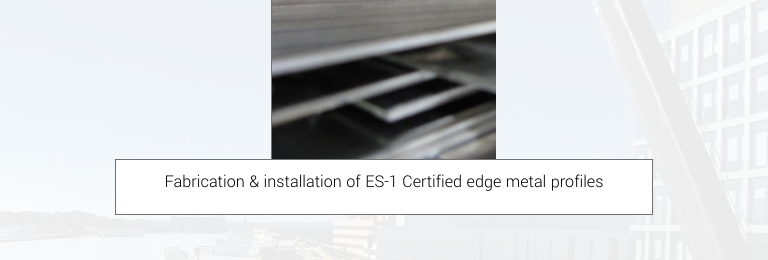
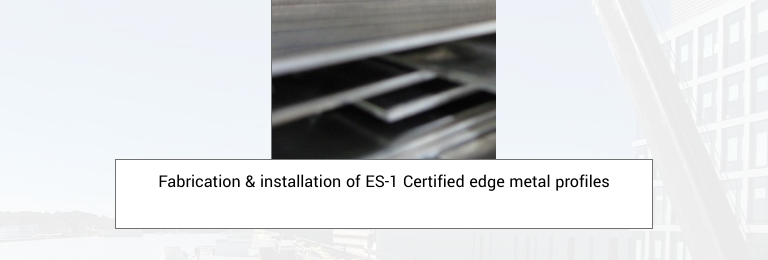
Before and after one commit to dmj444777/marshall, a website: page services.html in a window 768 px wide. Shown: the part 341-601 px from the top of the page. Drawn offline with Linux system fonts and the light colour scheme.

Commit message:
Update sitepgs.css

```diff
--- a/sitepgs.css
+++ b/sitepgs.css
@@ -236,7 +236,7 @@ hr{width:50vw;margin:auto auto 5vh auto;}           .hrMobileMenu{width:80vw;mar
             font-family:var(--Antonio);font-weight:400;font-size:32px;text-decoration:none;text-align:center;
             box-sizing:border-box;border:1px solid var(--greyborder);border-style:solid none solid none;}
 .servicesBoxTextGroup{box-sizing:border-box;border:1px solid var(--greyborder);background-color:white;min-width:225px;}
-    .servicesBoxDesc2{position:relative;margin:10px;font-family:var(--Yan);font-weight:300;font-size:18px;text-decoration:none;text-align:center;}
+    .servicesBoxDesc2{position:relative;margin:10px;font-family:var(--Yan);font-weight:400;font-size:18px;text-decoration:none;text-align:center;}
 .servicesGridempty{position:relative;margin:10vh auto auto auto;padding:auto;}
 #servicespgBottomHR{position:relative;margin:15vh auto 5vh auto;}
 #servicespgBottomDiv{position:relative;margin:auto auto -15vh auto;height:10vh;top:20vh;background-color:var(--white80);}
@@ -248,8 +248,17 @@ hr{width:50vw;margin:auto auto 5vh auto;}           .hrMobileMenu{width:80vw;mar
 .servicespgGrid1{display:none;}
 .servicespgGrid1Mobile{display:grid;position:relative;margin:16vh auto auto auto;padding:0;left:15vw;
         grid-template-columns:70vw;gap:0;align-content:center;vertical-align:middle;text-align:center;
-        grid-template-rows: 30vh 7vh 6vh 30vh 7vh 6vh 30vh 9vh 6vh 30vh 7vh 6vh 30vh 5vh 6vh 30vh 5vh 6vh
-                            30vh 5vh 6vh 30vh 7vh 6vh 30vh 7vh 6vh 30vh 9vh 6vh 30vh 9vh;}
+        grid-template-rows: 30vh 70px 6vh
+                            30vh 70px 6vh
+                            30vh 90px 6vh
+                            30vh 70px 6vh
+                            30vh 40px 6vh
+                            30vh 40px 6vh
+                            30vh 40px 6vh
+                            30vh 70px 6vh
+                            30vh 70px 6vh
+                            30vh 90px 6vh
+                            30vh 90px;}
 .servicesImgDiv{position:relative;margin:auto;height:30vh;overflow:hidden;}         .servicesImgGridDiv{}
 .servicesboxImages{position:relative;margin:auto;inset:auto;
         width:70vw;height:30vh;float:inherit;vertical-align:middle;object-fit:cover;
@@ -258,7 +267,7 @@ hr{width:50vw;margin:auto auto 5vh auto;}           .hrMobileMenu{width:80vw;mar
 .servicesBoxTextGroup{position:relative;top:0;box-sizing:border-box;border:1px solid var(--greyborder);background-color:white;}
 .servicesBoxDesc1{position:relative;margin:-28vh auto auto auto;background-color:var(--white80);
         font-family:var(--Antonio);font-weight:500;font-size:32px;text-decoration:none;text-align:center;}
-.servicesBoxDesc2{position:relative;margin:10px;font-size:18px;font-family:var(--Yan);font-weight:300;text-decoration:none;text-align:center;}
+.servicesBoxDesc2{position:relative;margin:10px;font-size:18px;font-family:var(--Yan);font-weight:400;text-decoration:none;text-align:center;}
 #servicespgBottomHR{position:relative;margin:10vh auto 5vh auto;width:80vw;}
 #servicespgBottomDiv{position:relative;margin:auto auto -15vh auto;height:10vh;top:20vh;background-color:var(--white80);}
 }
```
